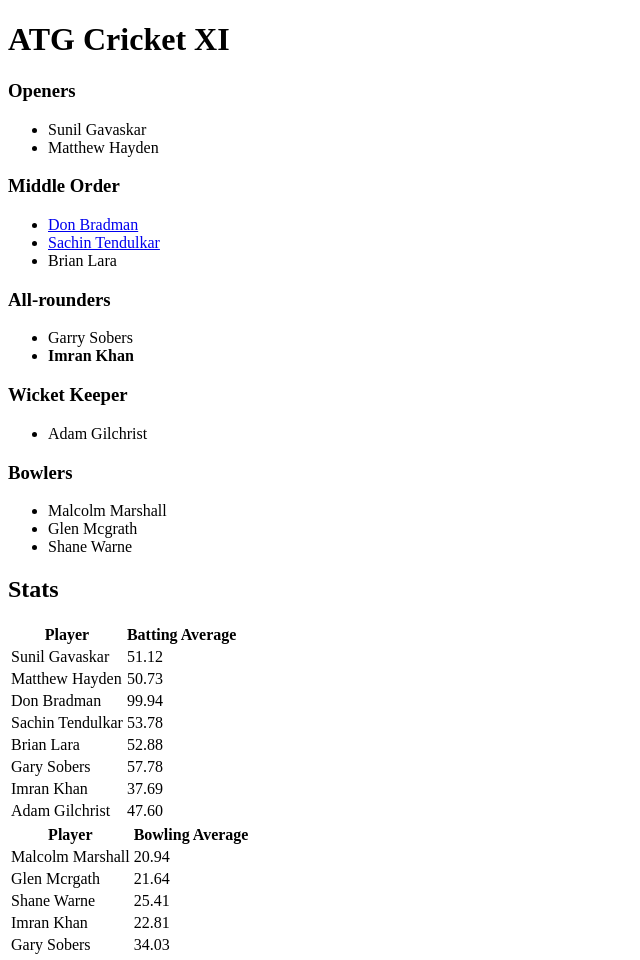
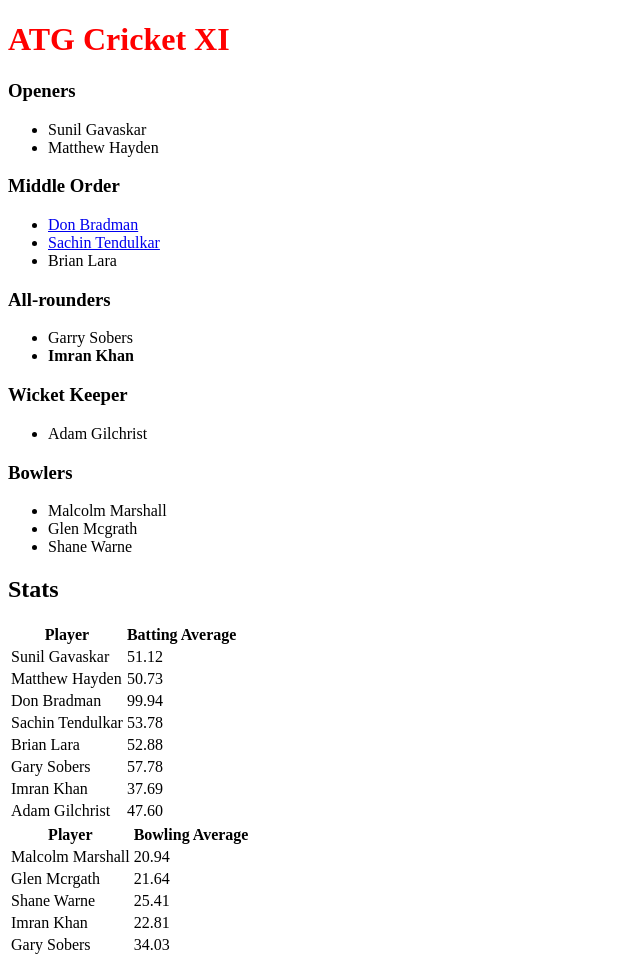
Before and after one commit to amit8desai/amit8desai.github.io, a plain HTML site: page index.html in a window 1280 px wide. Shown: the whole page, without its empty margins (0-640 px from the left). Drawn offline with Linux system fonts and the light colour scheme.

Commit message:
styles changes

```diff
--- /dev/null
+++ b/firststyle.css
@@ -0,0 +1,3 @@
+h1 {
+color: red;
+}
--- a/index.html
+++ b/index.html
@@ -4,6 +4,7 @@
 
 <head>
   <title>My First Cricket-Website</title>
+  <link rel="stylesheet" href="firststyle.css">
 </head>
 
 <body>
```
Also changed, not shown: Imran.jpeg (added).
